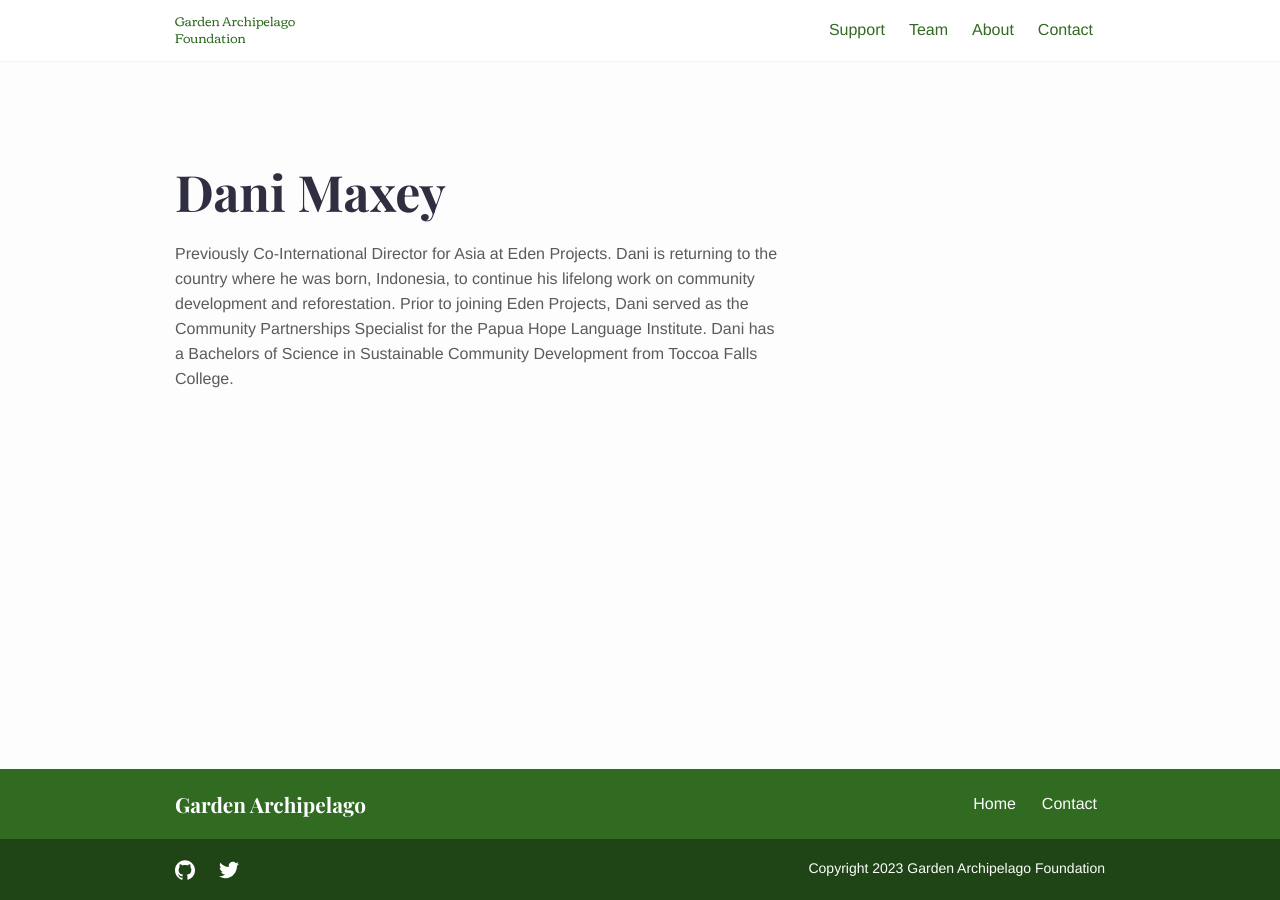
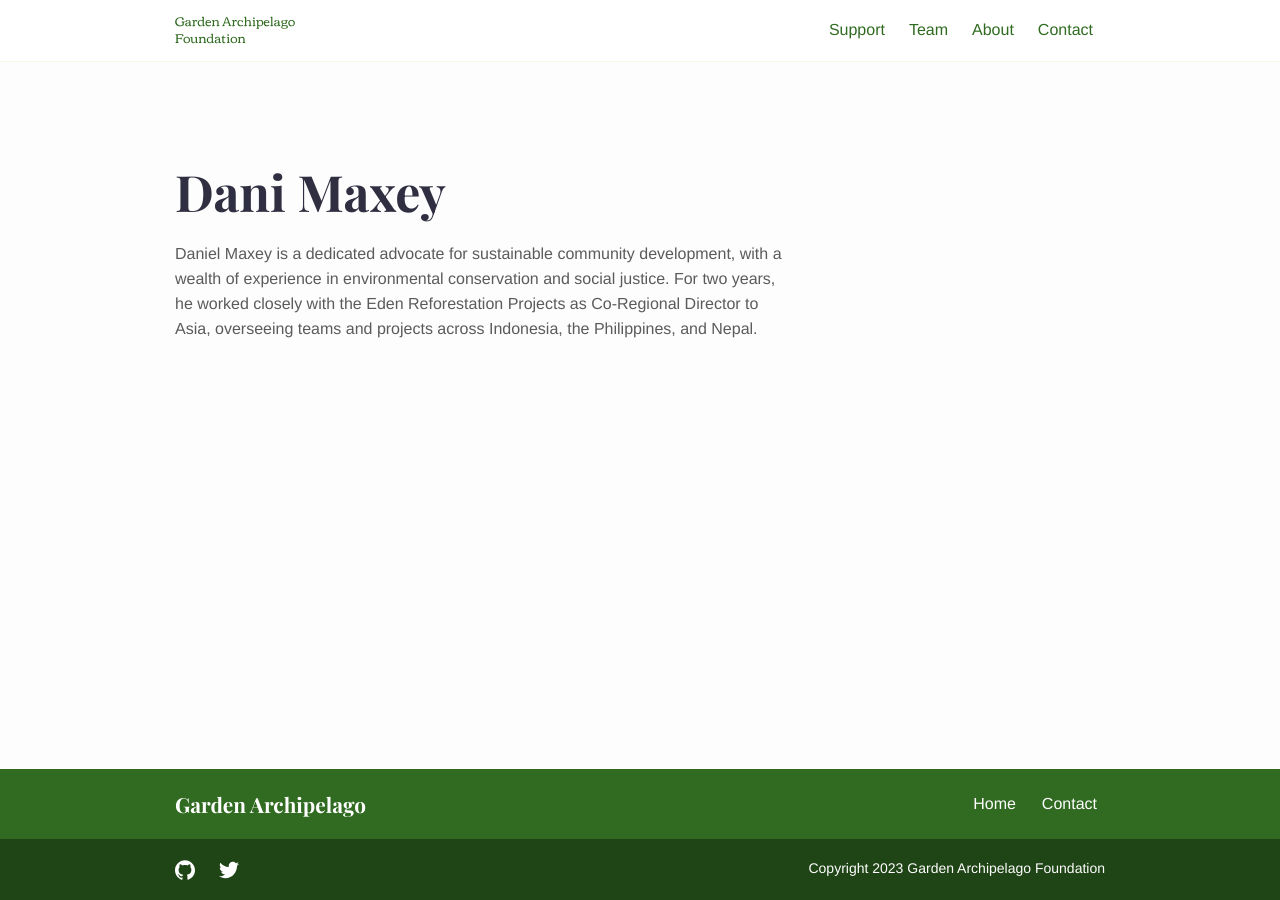
Before and after one commit to garden-archipelago/garden-archipelago.github.io, a Jekyll site: the page built from _team/dani-maxey.md, in a window 1280 px wide. Built offline with Jekyll 4.4.1, drawn with Linux system fonts in a browser that asks for light colours.

Commit message:
Update dani-maxey.md

```diff
--- a/_team/dani-maxey.md
+++ b/_team/dani-maxey.md
@@ -8,4 +8,4 @@ promoted: true
 weight: 2
 ---
 
-Previously Co-International Director for Asia at Eden Projects. Dani is returning to the country where he was born, Indonesia, to continue his lifelong work on community development and reforestation. Prior to joining Eden Projects, Dani served as the Community Partnerships Specialist for the Papua Hope Language Institute. Dani has a Bachelors of Science in Sustainable Community Development from Toccoa Falls College.
+Daniel Maxey is a dedicated advocate for sustainable community development, with a wealth of experience in environmental conservation and social justice. For two years, he worked closely with the Eden Reforestation Projects as Co-Regional Director to Asia, overseeing teams and projects across Indonesia, the Philippines, and Nepal.
```
